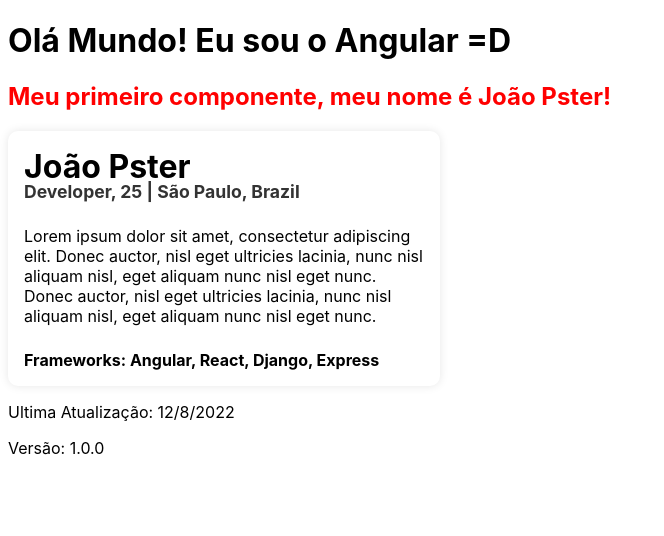
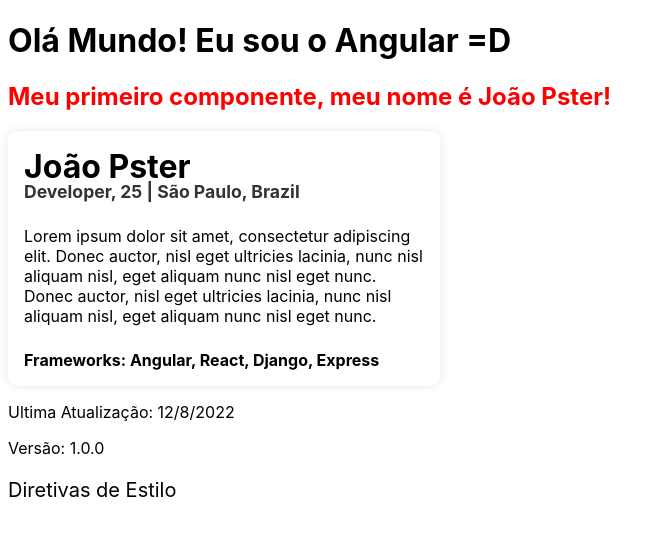
Before and after one commit to J-Pster/Pster-Angular-Course, an Angular app: page / in a window 1280 px wide. Shown: the top 536 px of the page, without its empty margins (0-664 px from the left). Built offline with nearby package versions, Linux system fonts and the light colour scheme.

Commit message:
feat(directives): Aprendendo diretivas em Angular

```diff
--- a/src/app/app.component.html
+++ b/src/app/app.component.html
@@ -2,3 +2,4 @@
 <app-first-component></app-first-component>
 <app-profile-card></app-profile-card>
 <app-parent-data [currentData]="currentData" [appVersion]="appVersion"></app-parent-data>
+<app-directives></app-directives>
--- a/src/app/app.module.ts
+++ b/src/app/app.module.ts
@@ -5,13 +5,15 @@
 import { FirstComponentComponent } from './components/first-component/first-component.component';
 import { ProfileCardComponent } from './components/profile-card/profile-card.component';
 import { ParentDataComponent } from './components/parent-data/parent-data.component';
+import { DirectivesComponent } from './components/directives/directives.component';
 
 @NgModule({
   declarations: [
     AppComponent,
     FirstComponentComponent,
     ProfileCardComponent,
-    ParentDataComponent
+    ParentDataComponent,
+    DirectivesComponent
   ],
   imports: [
     BrowserModule
--- /dev/null
+++ b/src/app/components/directives/directives.component.html
@@ -0,0 +1,5 @@
+<p  [ngStyle]="{ fontSize: '20px' }"
+    [ngClass]="{ classes }"
+>
+  Diretivas de Estilo
+</p>
--- /dev/null
+++ b/src/app/components/directives/directives.component.ts
@@ -0,0 +1,10 @@
+import { Component } from '@angular/core';
+
+@Component({
+  selector: 'app-directives',
+  templateUrl: './directives.component.html',
+  styleUrls: ['./directives.component.scss'],
+})
+export class DirectivesComponent {
+  classes = ['red', 'green', 'blue'];
+}
```
Also changed, not shown: src/app/components/directives/directives.component.scss (added), 1 other file (tests, documents, lock files or other folders).
